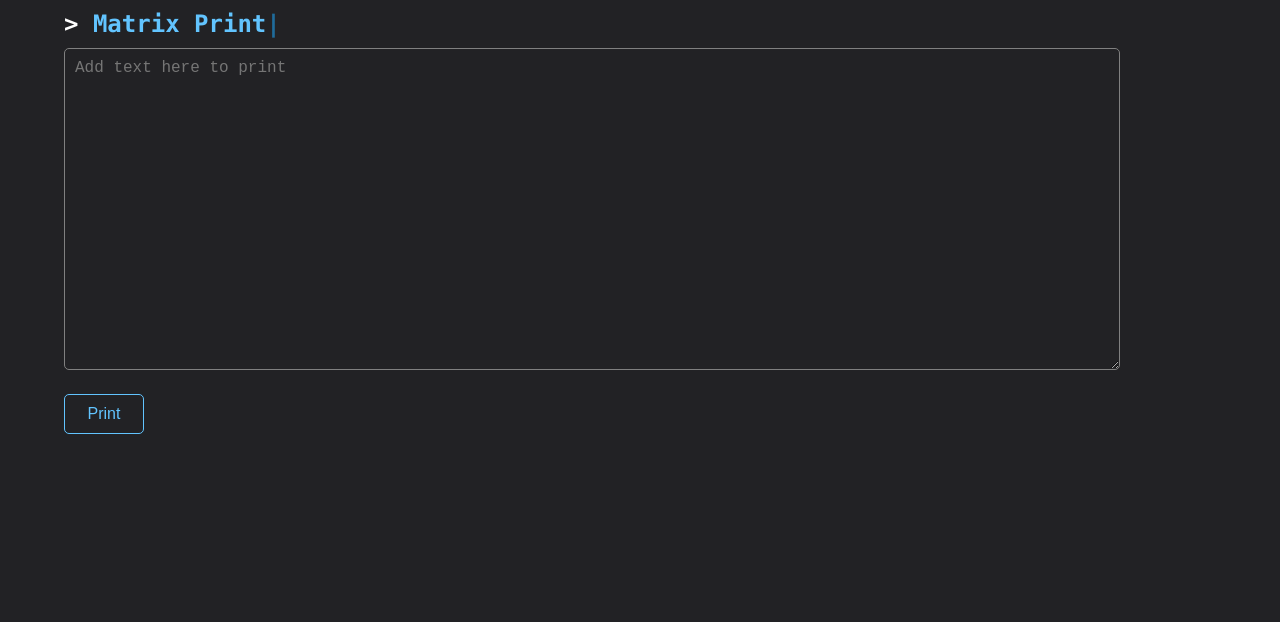
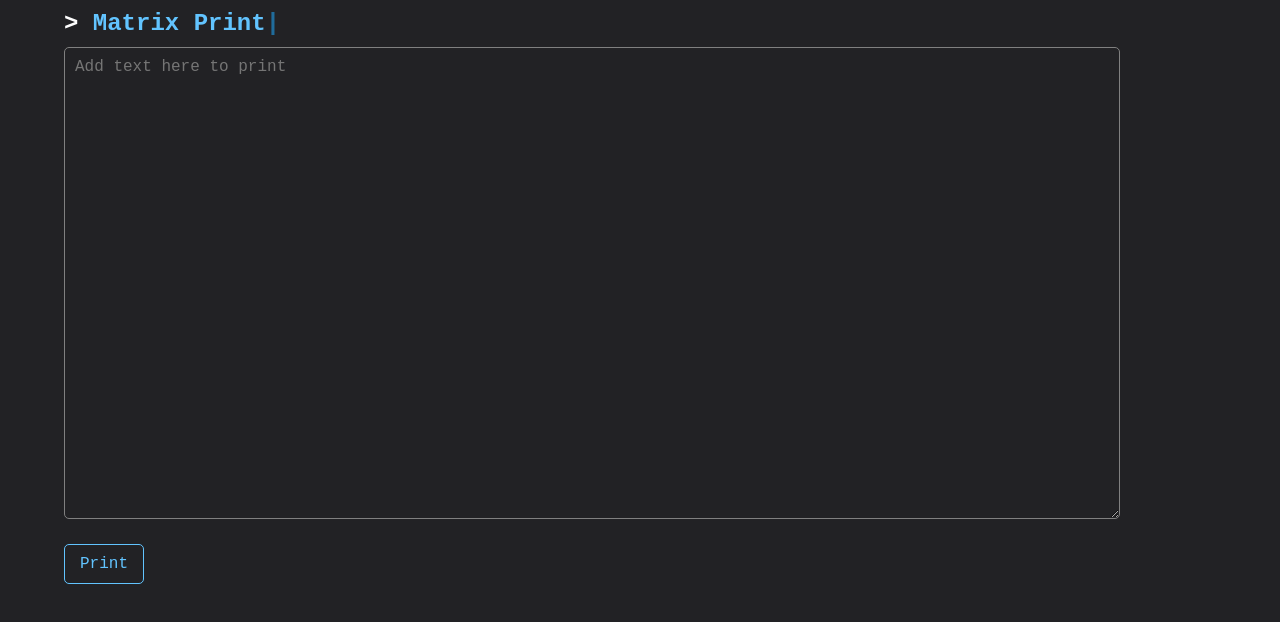
Before and after one commit to charper11/matrix-print-ui, a React (Create React App) app: page / in a window 1280 px wide. Shown: the top 622 px of the page. Built offline with nearby package versions, Linux system fonts and the light colour scheme.

Commit message:
unify font and increase textarea size

```diff
--- a/src/App.css
+++ b/src/App.css
@@ -1,11 +1,12 @@
 body {
   background-color: #222225;
   color: #62c4ff;
-  font-family: Menlo, Monaco, Lucida Console, Liberation Mono, DejaVu Sans Mono, Bitstream Vera Sans Mono, Courier New, monospace, serif;
+  font-family: Courier New, monospace, serif;
   margin-left: 5%;
 }
 
 button {
+  font-family: Courier New, monospace, serif;
   padding: 10px 20px;
   margin-top: 10px;
   font-size: 16px;
@@ -13,9 +14,11 @@ button {
   background: transparent;
   border: 1px solid #62c4ff;
   border-radius: 5px;
+  width: 80px;
+  display: flex;
+  justify-content: center;
+  align-items: center;
   cursor: pointer;
-  display: block;
-  width: 80px;
 }
 
 button:hover {
@@ -25,7 +28,8 @@ button:hover {
 
 textarea {
   width: 85%;
-  height: 300px;
+  height: 450px;
+  font-family: Courier New, monospace, serif;
   font-size: 16px;
   padding: 10px;
   border: 1px solid gray;
```
